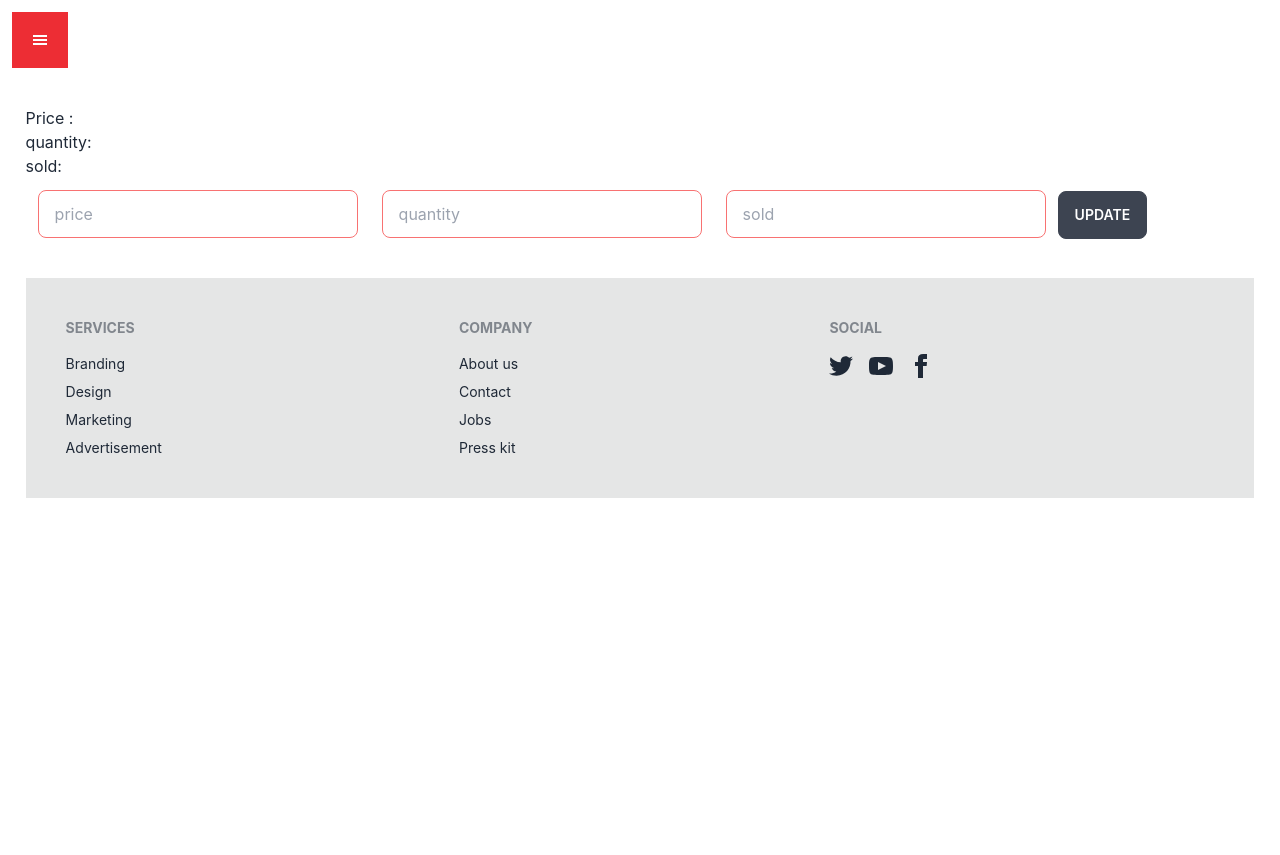
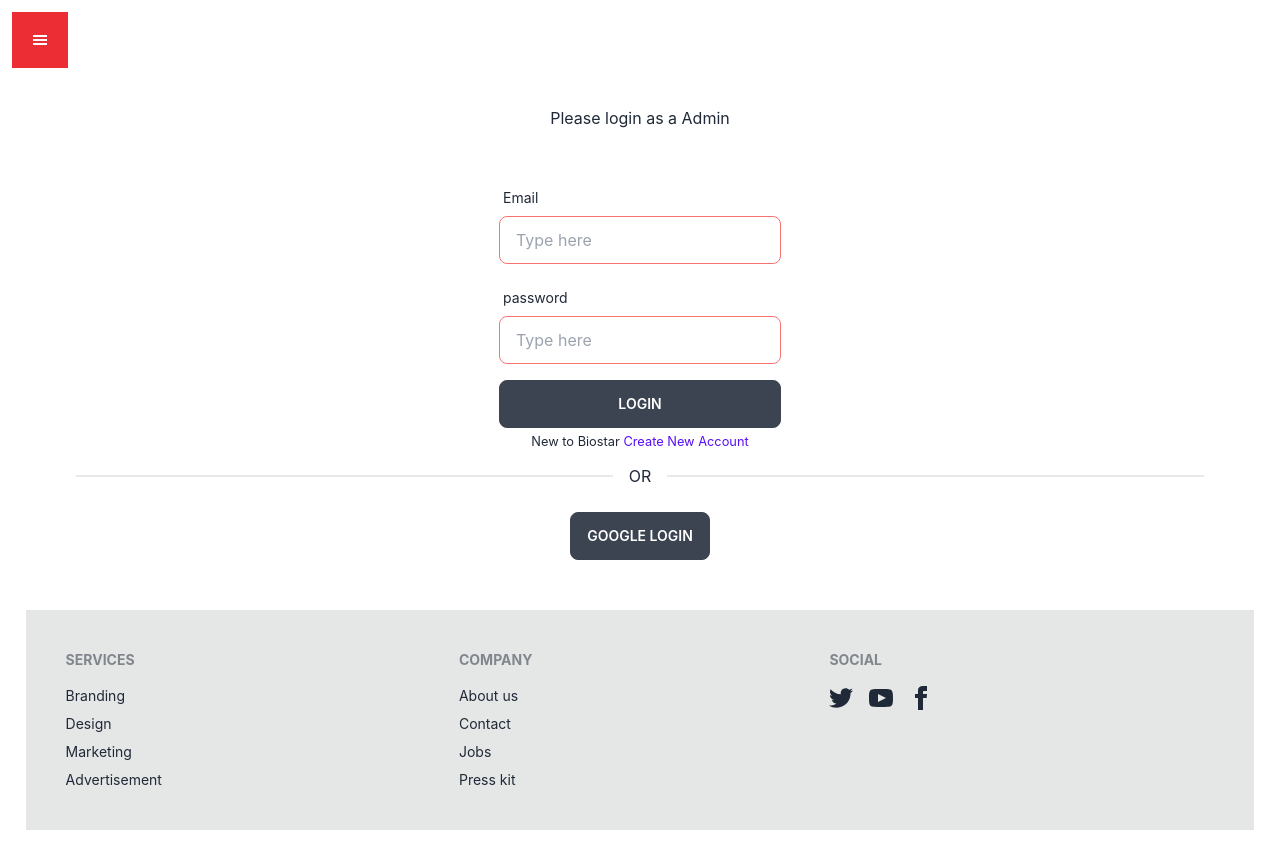
Before and after one commit to bdavijit/bioStar, a React (Create React App) app: page /Updateproducts/1 in a window 1280 px wide. Before the commit the page ends 800 px from the top, so only its background shows below. Built offline with nearby package versions, Linux system fonts and the light colour scheme; no server answers.

Commit message:
Admin role

```diff
--- a/src/components/AddAProduct/AddAProduct.js
+++ b/src/components/AddAProduct/AddAProduct.js
@@ -1,9 +1,13 @@
 import React from 'react';
+import useFindAdmin from '../../hook/usefindAdmin';
 import useFirebase from '../../hook/useFirebase';
+import Login2 from '../Login/Login';
 import './AddAProduct.css';
 
 const AddAProduct = () => {
       const { user } = useFirebase();
+
+      const [myUsers, setmyUsers] = useFindAdmin(user?.email);
       const AddProduct = (event) => {
             event.preventDefault();
             const name = event.target.name.value;
@@ -40,6 +44,8 @@ const AddAProduct = () => {
                   });
       };
       return (
+            <div>
+                  {user && myUsers?.role ? (
                         <section>
                               <form onSubmit={AddProduct}>
                                     <div className='AddProductCSS'>
@@ -101,12 +107,30 @@ const AddAProduct = () => {
                                           ></textarea>
                                           <br></br>
 
-                              <button className='btn m-3' type='submit'>
+                                          <button
+                                                className='btn m-3'
+                                                type='submit'
+                                          >
                                                 Add Product
                                           </button>
                                     </div>
                               </form>
                         </section>
+                  ) : (
+                        <>
+                              {myUsers?.role === undefined ? (
+                                    <>
+                                          <h1 className='text-center'>
+                                                Please login as a Admin
+                                          </h1>
+                                          <Login2 />
+                                    </>
+                              ) : (
+                                    <h1>test</h1>
+                              )}
+                        </>
+                  )}
+            </div>
       );
 };
 
--- a/src/components/AddNewReview/AddNewReview.js
+++ b/src/components/AddNewReview/AddNewReview.js
@@ -1,10 +1,16 @@
 import React, { useState } from 'react';
+import useFindAdmin from '../../hook/usefindAdmin';
 import useFirebase from '../../hook/useFirebase';
+import Login2 from '../Login/Login';
 import './AddNewReview.css';
+
+
+
 
 const AddNewReview = () => {
       const { user } = useFirebase();
       const [rate, useratechange] = useState(1);
+      const [myUsers, setmyUsers] = useFindAdmin(user?.email);
 
       const UpdateRate = (btnName) => {
             if (btnName === 'plus') {
@@ -48,6 +54,8 @@ const AddNewReview = () => {
                   });
       };
       return (
+            <div>
+                  {user && !myUsers?.role ? (
                         <>
                               <div className='AddButton'>
                                     <button
@@ -87,12 +95,24 @@ const AddNewReview = () => {
                                           ></textarea>
                                           <br></br>
 
-                              <button className='btn ' type='submit'>
+                                          <button
+                                                className='btn '
+                                                type='submit'
+                                          >
                                                 Add review
                                           </button>
                                     </div>
                               </form>
                         </>
+                  ) : (
+                        <>
+                              <h1 className='text-center'>
+                                    Please login as a user
+                              </h1>
+                              <Login2 />
+                        </>
+                  )}
+            </div>
       );
 };
 
--- a/src/components/MakeAdmin/MakeAdmin.js
+++ b/src/components/MakeAdmin/MakeAdmin.js
@@ -1,9 +1,15 @@
 import React, { useEffect, useState } from 'react';
+import useFindAdmin from '../../hook/usefindAdmin';
+import useFirebase from '../../hook/useFirebase';
+import Login2 from '../Login/Login';
 import './MakeAdmin.css';
 import MakeAdminCard from './MakeAdminCard';
 
 const MakeAdmin = () => {
     const[ allUser, setAlluser] = useState([]);
+      const { user } = useFirebase();
+
+      const [myUsers, setmyUsers] = useFindAdmin(user?.email);
           useEffect(() => {
                 fetch(`https://mysterious-brook-63688.herokuapp.com/User`)
                       .then((res) => res.json())
@@ -11,6 +17,8 @@ const MakeAdmin = () => {
           }, []);
 
     return (
+          <div>
+                {user && myUsers?.role ? (
                       <div className='MakeAdminBox'>
                             {allUser?.map((user) => (
                                   <MakeAdminCard
@@ -19,6 +27,21 @@ const MakeAdmin = () => {
                                   ></MakeAdminCard>
                             ))}
                       </div>
+                ) : (
+                      <>
+                            {myUsers?.role === undefined ? (
+                                  <>
+                                        <h1 className='text-center'>
+                                              Please login as a Admin
+                                        </h1>
+                                        <Login2 />
+                                  </>
+                            ) : (
+                                  <h1>test</h1>
+                            )}
+                      </>
+                )}
+          </div>
     );
 };
 
--- a/src/components/ManageAllOrders/ManageAllOrdersCard.js
+++ b/src/components/ManageAllOrders/ManageAllOrdersCard.js
@@ -1,6 +1,15 @@
 import React from 'react';
+import useFindAdmin from '../../hook/usefindAdmin';
+import useFirebase from '../../hook/useFirebase';
+import Login2 from '../Login/Login';
 
 const ManageAllOrdersCard = (props) => {
+      const { user } = useFirebase();
+
+      const [myUsers, setmyUsers] = useFindAdmin(user?.email);
+
+      console.log(user?.email);
+      console.log(myUsers?.role);
       const {
             pId,
             paid,
@@ -44,9 +53,7 @@ const ManageAllOrdersCard = (props) => {
                   });
       };
       const DeleteOrder = (id) => {
-              const proceed = window.confirm(
-                    'Are you sure you want to delete?'
-              );
+            const proceed = window.confirm('Are you sure you want to delete?');
             if (proceed) {
                   const url = `https://mysterious-brook-63688.herokuapp.com/Order/${id}`;
                   fetch(url, {
@@ -66,6 +73,8 @@ const ManageAllOrdersCard = (props) => {
             }
       };
       return (
+            <>
+                  {user && myUsers?.role ? (
                         <section>
                               <div>
                                     <img src={pImage} alt='' />
@@ -81,14 +90,18 @@ const ManageAllOrdersCard = (props) => {
                                                 <button
                                                       className='btn'
                                                       onClick={() =>
-                                                OrderStateChange('paid')
+                                                            OrderStateChange(
+                                                                  'paid'
+                                                            )
                                                       }
                                                 >
                                                       paid order
                                                 </button>
                                                 <button
                                                       className='btn m-2 '
-                                          onClick={() => DeleteOrder(pId)}
+                                                      onClick={() =>
+                                                            DeleteOrder(pId)
+                                                      }
                                                 >
                                                       Delete
                                                 </button>
@@ -96,13 +109,32 @@ const ManageAllOrdersCard = (props) => {
                                     ) : (
                                           <button
                                                 className='btn'
-                                    onClick={() => OrderStateChange('shipped')}
+                                                onClick={() =>
+                                                      OrderStateChange(
+                                                            'shipped'
+                                                      )
+                                                }
                                           >
                                                 shipped
                                           </button>
                                     )}
                               </div>
                         </section>
+                  ) : (
+                        <>
+                              {myUsers?.role === undefined ? (
+                                    <>
+                                          <h1 className='text-center'>
+                                                Please login as a Admin
+                                          </h1>
+                                          <Login2 />
+                                    </>
+                              ) : (
+                                    <h1>test</h1>
+                              )}
+                        </>
+                  )}
+            </>
       );
 };
 
--- a/src/components/ManageProducts/ManageProducts.js
+++ b/src/components/ManageProducts/ManageProducts.js
@@ -1,16 +1,22 @@
-import React, { useEffect, useState } from 'react';
-import './ManageProducts.css'
-
+import React from 'react';
+import useFindAdmin from '../../hook/usefindAdmin';
 import useFirebase from '../../hook/useFirebase';
 import useProduct from '../../hook/useProduct';
+import Login2 from '../Login/Login';
+import './ManageProducts.css';
 import ManageProductsCard from './ManageProductsCard';
 
 const ManageProducts = () => {
       // const { email } = useParams();
+      const { user } = useFirebase();
+
+      const [myUsers, setmyUsers] = useFindAdmin(user?.email);
 
       const [allProduct, setallProduct] = useProduct();
 
       return (
+            <div>
+                  {user && myUsers?.role ? (
                         <section className='ManageProductBox'>
                               {allProduct?.map((product) => (
                                     <ManageProductsCard
@@ -20,6 +26,21 @@ const [allProduct, setallProduct] = useProduct();
                                     />
                               ))}
                         </section>
+                  ) : (
+                        <>
+                              {myUsers?.role === undefined ? (
+                                    <>
+                                          <h1 className='text-center'>
+                                                Please login as a Admin
+                                          </h1>
+                                          <Login2 />
+                                    </>
+                              ) : (
+                                    <h1>test</h1>
+                              )}
+                        </>
+                  )}
+            </div>
       );
 };
 
--- a/src/components/MyOrders/MyOrders.js
+++ b/src/components/MyOrders/MyOrders.js
@@ -1,6 +1,9 @@
 import React from 'react';
 import { useParams } from 'react-router-dom';
+import useFindAdmin from '../../hook/usefindAdmin';
 import useFindMyOrder from '../../hook/useFindMyOrder';
+import useFirebase from '../../hook/useFirebase';
+import Login2 from '../Login/Login';
 import MyOrderCard from './MyOrderCard';
 import './MyOrders.css';
 
@@ -8,8 +11,13 @@ const MyOrders = () => {
       const { email } = useParams();
       const [myOrders, setmyOrders] = useFindMyOrder(email);
       console.log(myOrders);
+            const { user } = useFirebase();
+
+            const [myUsers, setmyUsers] = useFindAdmin(user?.email);
 
       return (
+            <div>
+                  {user && !myUsers?.role ? (
                         <div className='MyOrdersBox'>
                               {myOrders?.map((Orders) => (
                                     <MyOrderCard
@@ -20,6 +28,15 @@ const MyOrders = () => {
                                     />
                               ))}
                         </div>
+                  ) : (
+                        <>
+                              <h1 className='text-center'>
+                                    Please login as a user
+                              </h1>
+                              <Login2 />
+                        </>
+                  )}
+            </div>
       );
 };
 
--- a/src/components/MyProfile/MyProfile.js
+++ b/src/components/MyProfile/MyProfile.js
@@ -1,10 +1,13 @@
 import React from 'react';
+import useFindAdmin from '../../hook/usefindAdmin';
 import useFirebase from '../../hook/useFirebase';
+import Login2 from '../Login/Login';
 import './MyProfile.css';
-
 
 const MyProfile = () => {
       const { user } = useFirebase();
+
+      const [myUsers, setmyUsers] = useFindAdmin(user?.email);
 
       const UpDateProfile = (event) => {
             alert('ok55');
@@ -41,6 +44,8 @@ const MyProfile = () => {
       };
 
       return (
+            <div>
+                  {user ? (
                         <>
                               <form onSubmit={UpDateProfile}>
                                     <div className='MyProfileBox'>
@@ -81,12 +86,24 @@ const MyProfile = () => {
                                                 placeholder='education'
                                                 name='education'
                                           ></textarea>
-                              <button className='btn m-2' type='submit'>
+                                          <button
+                                                className='btn m-2'
+                                                type='submit'
+                                          >
                                                 Update
                                           </button>
                                     </div>
                               </form>
                         </>
+                  ) : (
+                        <>
+                              <h1 className='text-center'>
+                                    Please login
+                              </h1>
+                              <Login2 />
+                        </>
+                  )}
+            </div>
       );
 };
 
--- a/src/components/Updateproducts/Updateproducts.js
+++ b/src/components/Updateproducts/Updateproducts.js
@@ -1,10 +1,16 @@
 import React from 'react';
 import { useParams } from 'react-router-dom';
+import useFindAdmin from '../../hook/usefindAdmin';
 import useFindProduct from '../../hook/useFindProduct';
+import useFirebase from '../../hook/useFirebase';
+import Login2 from '../Login/Login';
 
 const Updateproducts = () => {
       const { pid } = useParams();
       const [OneProduct, setOneProduct] = useFindProduct(pid);
+      const { user } = useFirebase();
+
+      const [myUsers, setmyUsers] = useFindAdmin(user?.email);
 
       const UpdateProduct = (event) => {
             event.preventDefault();
@@ -18,12 +24,6 @@ const Updateproducts = () => {
                   quantity: event.target.quantity.value,
                   sold: event.target.sold.value,
             };
-            // Product.price = event.target.price.value;
-            // Product.quantity = event.target.quantity.value;
-            // Product.sold = event.target.sold.value;
-            // Product.UserEmail = OneProduct?.UserEmail;
-            // Product.description = OneProduct?.description;
-
 
             console.log(Product);
 
@@ -42,10 +42,11 @@ const Updateproducts = () => {
                         event.target.reset();
                         window.location.reload();
                   });
-
       };
 
       return (
+            <div>
+                  {user && myUsers?.role ? (
                         <section>
                               <h1>{OneProduct?.name}</h1>
                               <img src={OneProduct?.image} alt='' />
@@ -78,8 +79,22 @@ const Updateproducts = () => {
                                           Update
                                     </button>
                               </form>
-
                         </section>
+                  ) : (
+                        <>
+                              {myUsers?.role === undefined ? (
+                                    <>
+                                          <h1 className='text-center'>
+                                                Please login as a Admin
+                                          </h1>
+                                          <Login2 />
+                                    </>
+                              ) : (
+                                    <h1>test</h1>
+                              )}
+                        </>
+                  )}
+            </div>
       );
 };
 
--- a/src/components/purchase/Purchase.js
+++ b/src/components/purchase/Purchase.js
@@ -2,6 +2,7 @@ import React, { useEffect, useState } from 'react';
 import { useParams } from 'react-router-dom';
 import { toast, ToastContainer } from 'react-toastify';
 import 'react-toastify/dist/ReactToastify.css';
+import useFindAdmin from '../../hook/usefindAdmin';
 import useFirebase from '../../hook/useFirebase';
 import Login2 from '../Login/Login';
 import "./Purchase.css";
@@ -10,6 +11,8 @@ const Purchase = () => {
       const { pId } = useParams();
       const { user } = useFirebase();
 
+
+      const [myUsers, setmyUsers] = useFindAdmin(user?.email);
       const [OneProduct, setOneProduct] = useState();
       const [MinimumOrder, setMinimumOrder] = useState(0);
       useEffect(() => {
@@ -91,8 +94,8 @@ const Purchase = () => {
 
       return (
             <div>
-                  {user ? (
-                        <>
+                  {user && !myUsers?.role ?(
+                        <div>
                               <ToastContainer />
                               <div className='PurchaseCard'>
                                     <img src={OneProduct?.image} alt='' />
@@ -168,9 +171,12 @@ const Purchase = () => {
                                           </button>
                                     </div>
                               </form>
-                        </>
+                        </div>
                   ) : (
+                     <>
+                        <h1 className='text-center'>Please login as a user</h1>
                         <Login2 />
+                     </>
                   )}
             </div>
       );
--- a/src/hook/useProduct.js
+++ b/src/hook/useProduct.js
@@ -2,7 +2,6 @@ import { useEffect, useState } from 'react';
 
 const useProduct = () => {
       const [allProduct, setallProduct] = useState();
-
 
       useEffect(() => {
             fetch(`https://mysterious-brook-63688.herokuapp.com/products`)
```
Lines whose indentation alone changed are shown as unchanged.
